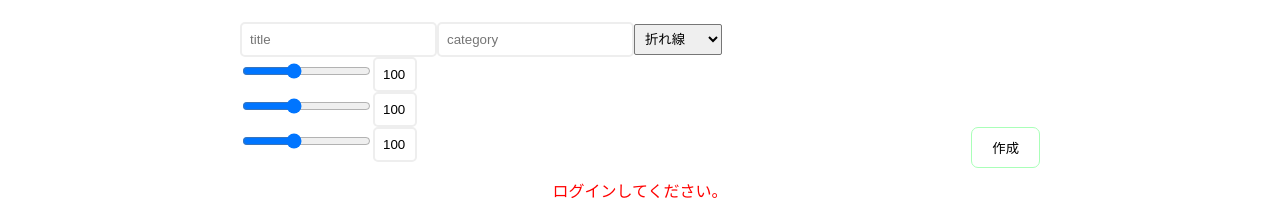
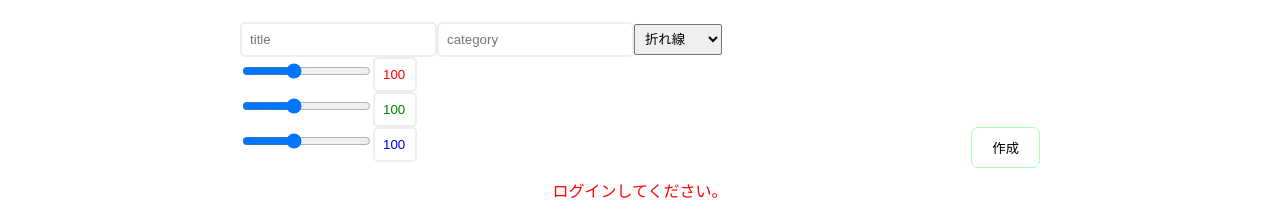
Before and after one commit to lkl191/graph_app_client, a Next.js app: page /graph/create-graph in a window 1280 px wide. Shown: the part 192-404 px from the top of the page. Built offline with nearby package versions, Linux system fonts and the light colour scheme; no server answers.

Commit message:
add input_color style

```diff
--- a/pages/graph/create-graph.tsx
+++ b/pages/graph/create-graph.tsx
@@ -140,7 +140,7 @@ const NewCreateGraph = ({ user }) => {
               />
               <input
                 placeholder="red"
-              className="input_text input_color"
+                className="input_text input_color red"
                 name="red"
                 value={color.red}
                 onChange={changeColor}
@@ -158,7 +158,7 @@ const NewCreateGraph = ({ user }) => {
               />
               <input
                 placeholder="green"
-              className="input_text input_color"
+                className="input_text input_color green"
                 name="green"
                 value={color.green}
                 onChange={changeColor}
@@ -176,13 +176,13 @@ const NewCreateGraph = ({ user }) => {
               />
               <input
                 placeholder="blue"
-              className="input_text input_color"
+                className="input_text input_color blue"
                 name="blue"
                 value={color.blue}
                 onChange={changeColor}
               />
             </>
-          )
+          );
         }
       })()}
 
@@ -239,7 +239,7 @@ const BlendCreateGraph = ({ user }) => {
     id: "",
   });
 
-  const [colors, setColors] = useState([])
+  const [colors, setColors] = useState([]);
 
   const [blendGraphSet, { data }] = useLazyQuery(SINGLE_GRAPH, {
     variables: { id: input.id },
@@ -299,7 +299,7 @@ const BlendCreateGraph = ({ user }) => {
       graphInfo = data.singleGraph;
       setDataArray([...dataArray, graphInfo]);
       setGraphData([...graphData, pushGraphData()]);
-      setColors([...colors, graphInfo.color])
+      setColors([...colors, graphInfo.color]);
     }
   }, [data]);
 
@@ -307,7 +307,7 @@ const BlendCreateGraph = ({ user }) => {
   //console.log(graphData)
 
   if (error) console.log(error.message);
-  console.log(data)
+  console.log(data);
 
   const genLabels = () => {
     let labels = [];
@@ -322,9 +322,9 @@ const BlendCreateGraph = ({ user }) => {
     let datasets = [];
 
     for (let i = 0; i < dataArray.length; i++) {
-      let color = dataArray[i].color
-      if(!color) {
-        color = "75,192,192"
+      let color = dataArray[i].color;
+      if (!color) {
+        color = "75,192,192";
       }
       const newData: DatasetsType = {
         label: dataArray[i].title,
--- a/styles/layout.scss
+++ b/styles/layout.scss
@@ -51,3 +51,15 @@ body {
     outline: 0;
   }
 }
+
+.red {
+  color: red;
+}
+
+.green {
+  color: green;
+}
+
+.blue {
+  color: blue;
+}
```
Lines whose indentation alone changed are shown as unchanged.
